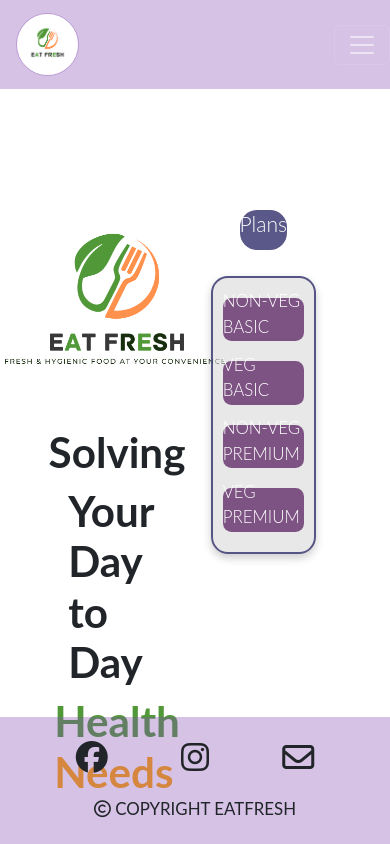
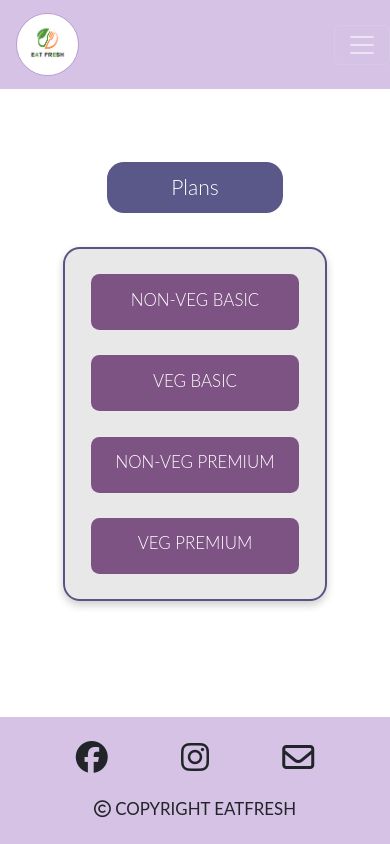
Before and after one commit to Globetrottercode/react_eat_fresh, a React (Create React App) app: page /plans in a window 390 px wide. Built offline with nearby package versions, Linux system fonts and the light colour scheme.

Commit message:
Made plans.js phone responsive

```diff
--- a/src/css/plans.module.css
+++ b/src/css/plans.module.css
@@ -105,3 +105,28 @@
   font-weight: 300;
 }
 /* 22 percent buttons */
+
+@media (max-width: 989px) {
+  .dashLeft {
+    display: none;
+  }
+  .dashRight {
+    width: 70vw;
+    height: 70vh;
+  }
+}
+@media (max-width: 700px) {
+  .mealPlansLabel > p {
+    margin-top: 8%;
+  }
+}
+
+@media (max-width: 500px) {
+  .mealPlansLabel {
+    width: 60%;
+  }
+  .dashRight {
+    width: 75vw;
+    height: 60vh;
+  }
+}
```
